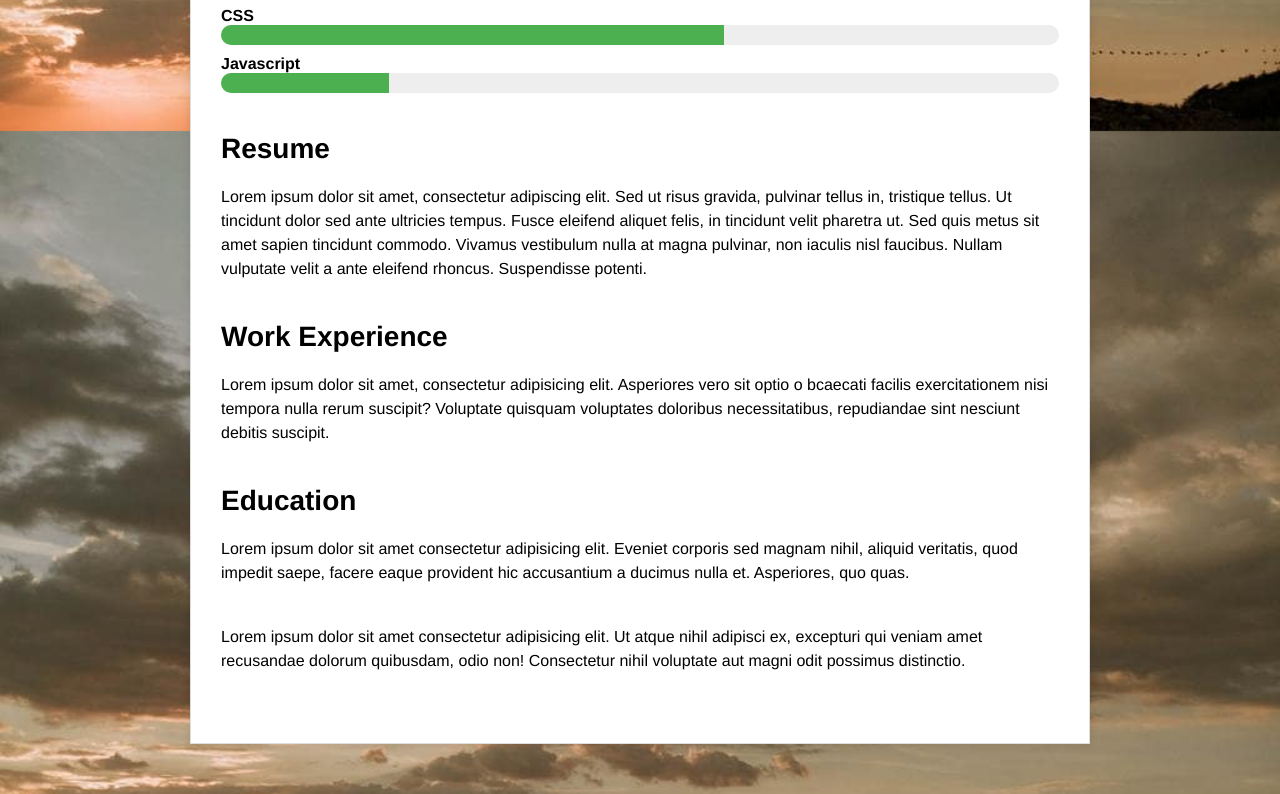
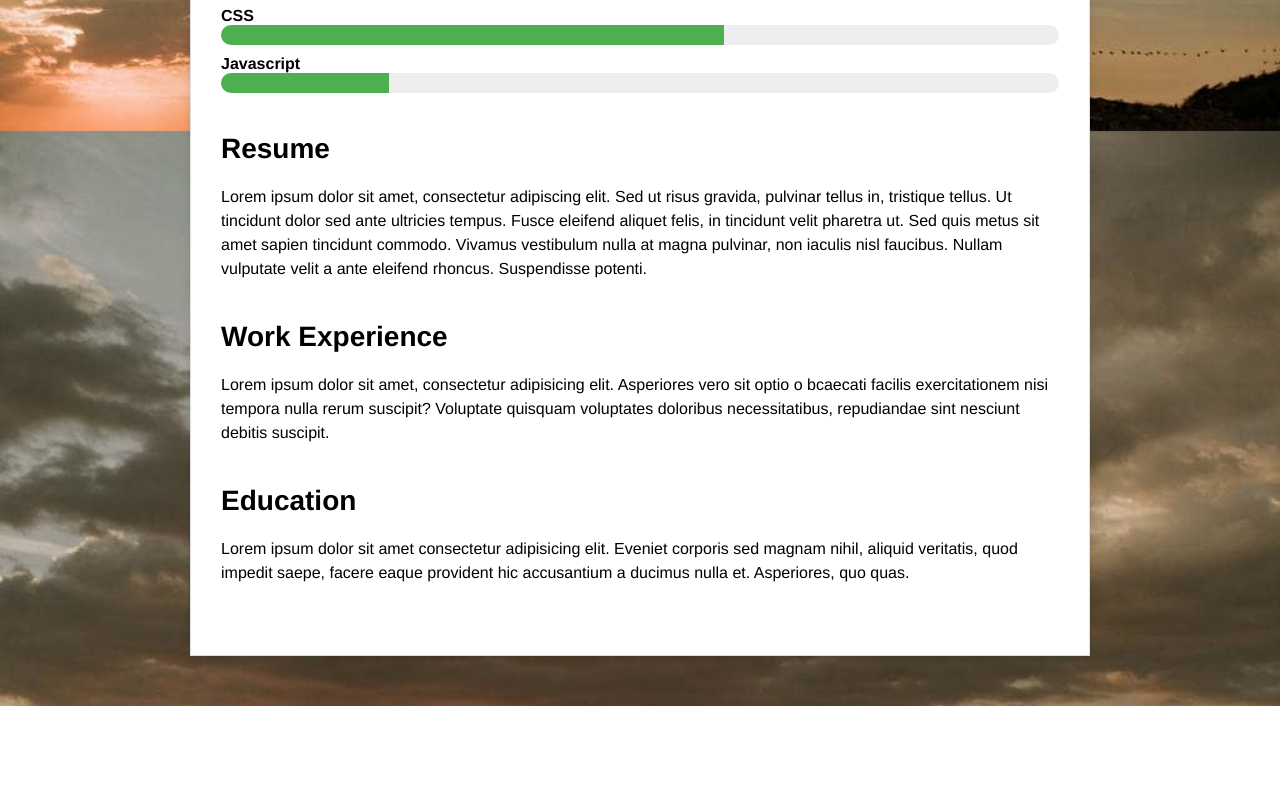
Before and after one commit to Challeskib/Labb-1-Webb, a plain HTML site: page cv.html in a window 1280 px wide. Shown: the part 669-1463 px from the top of the page. After the commit the page ends 1375 px from the top, so only its background shows below. Drawn offline with Linux system fonts and the light colour scheme.

Commit message:
last version

```diff
--- a/cv.html
+++ b/cv.html
@@ -118,7 +118,6 @@
               facere eaque provident hic accusantium a ducimus nulla et.
               Asperiores, quo quas.
             </p>
-			<p class="resume-content">Lorem ipsum dolor sit amet consectetur adipisicing elit. Ut atque nihil adipisci ex, excepturi qui veniam amet recusandae dolorum quibusdam, odio non! Consectetur nihil voluptate aut magni odit possimus distinctio.</p>
           </div>
         </div>
       </main>
```
